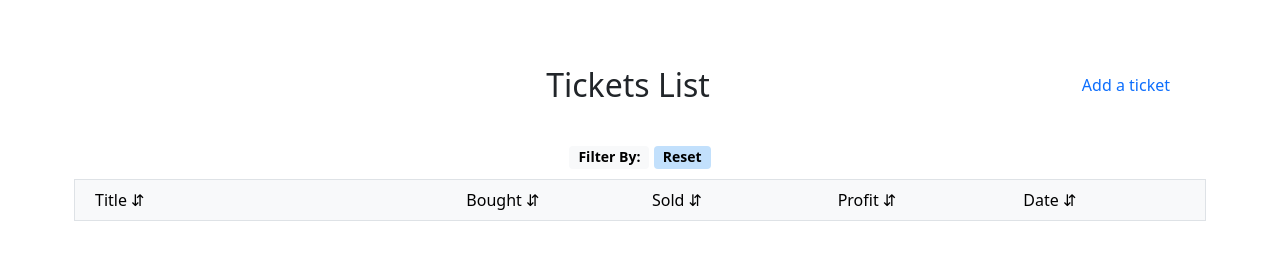
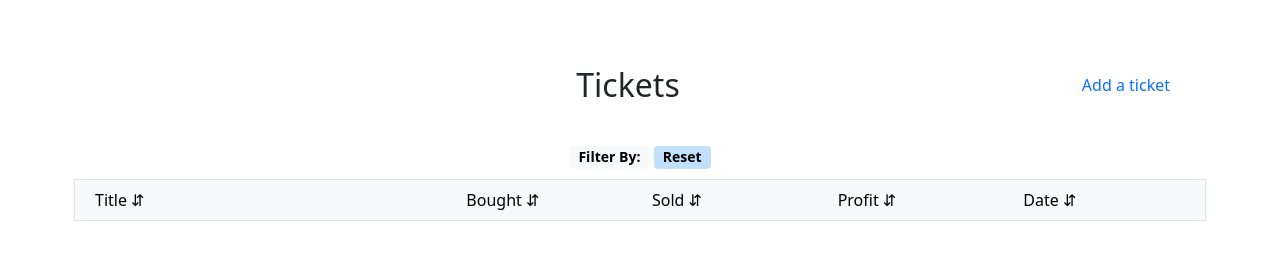
Before and after one commit to Kolabogat/resale_profit_manager, a Django app: template backend/accounting/templates/accounting/index.html in a window 1280 px wide. Shown: the part 138-392 px from the top of the page. Run offline with Django 4.2, Linux system fonts and the light colour scheme; the template is opened without the code that fills it, so the values that code supplies are empty; some libraries are stand-ins or nearby versions.

Commit message:
Changed: h2 title

```diff
--- a/backend/accounting/templates/accounting/index.html
+++ b/backend/accounting/templates/accounting/index.html
@@ -8,7 +8,7 @@
 
 <div class="p-1 container row mb-2">
     <div class="col-3"></div>
-    <div class="col-6"><h2 class="p-2 text-h2-center">Tickets List</h2></div>
+    <div class="col-6"><h2 class="p-2 text-h2-center">Tickets</h2></div>
     <div class="col-3 text-link-div"><a href="{% url 'add_ticket' %}" class="p-2 text-decoration-none">Add a ticket</a></div>
 </div>
 
```
